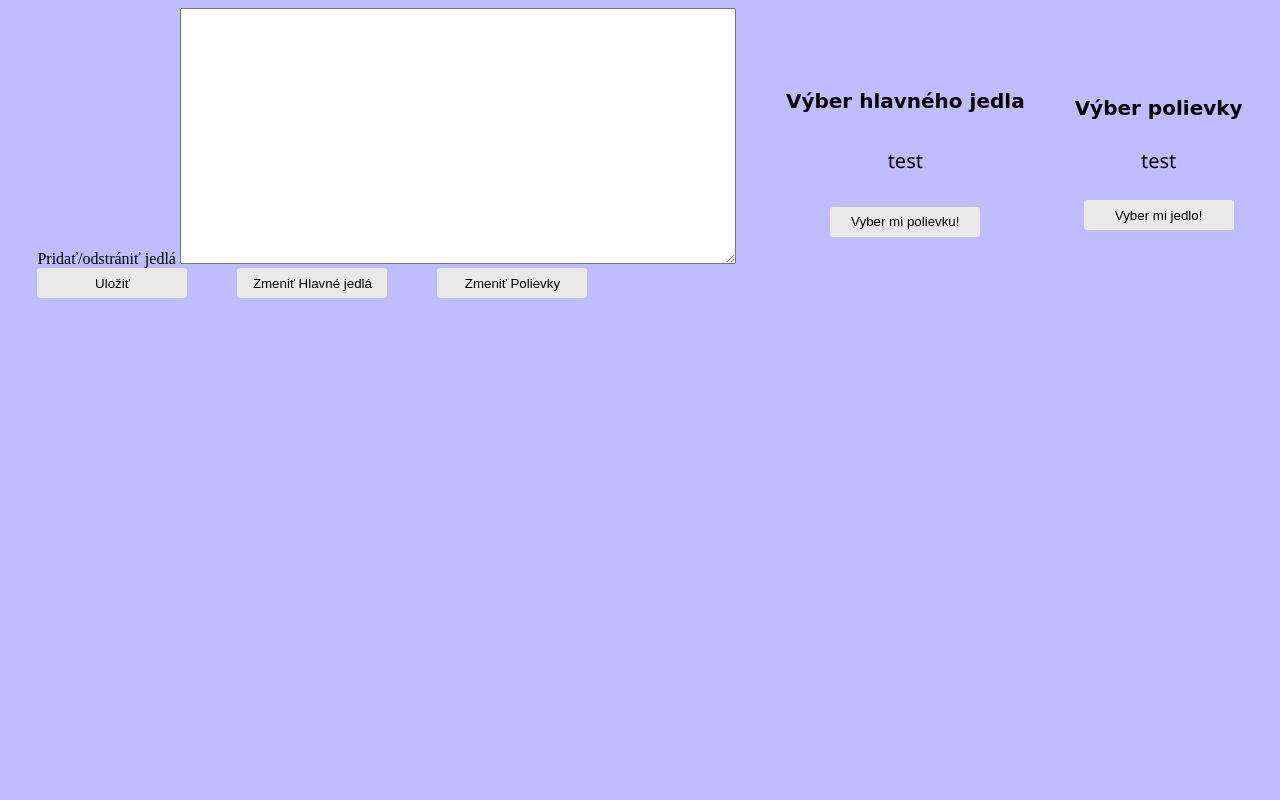
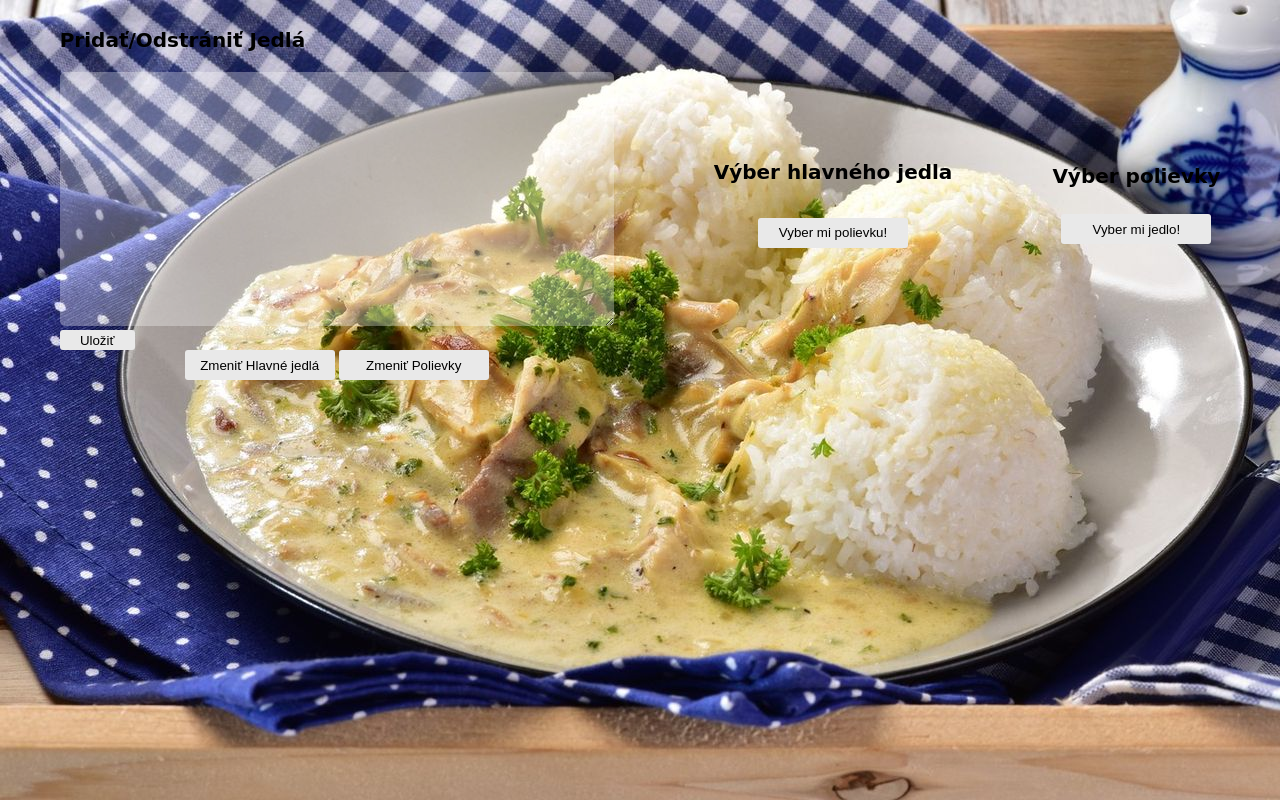
Before and after one commit to Eeper242/Raspberry-Pi-html-foood-generator, a plain HTML site: page Main (FG).html in a window 1280 px wide. Drawn offline with Linux system fonts and the light colour scheme.

Commit message:
Changed Project structure and some basic looks

```diff
--- a/Sites/Main (FG).html
+++ b/Main (FG).html
@@ -9,27 +9,29 @@
 </head>
 <body class="container">
 	<div>
-		<label for="ChangeArea">Pridať/odstrániť jedlá</label>
+		<p class="Header">Pridať/Odstrániť Jedlá</p>
 		<textarea id="ChangeArea"></textarea>
-		<center class="container">
-			<button onclick="save()">Uložiť</button>
-			<button onclick="loadMMeal()">Zmeniť Hlavné jedlá</button>
-			<button onclick="loadSoup()">Zmeniť Polievky</button>
-		</center>
+		<div>
+			<button id="saveBTN" onclick="save()">Uložiť</button>
+			<center>
+				<button onclick="loadMMeal()" class="Style1">Zmeniť Hlavné jedlá</button>
+				<button onclick="loadSoup()" class="Style1">Zmeniť Polievky</button>
+			</center>
+		</div>
 	</div>
 	<div>
 		<center>
 			<p class="Header">Výber hlavného jedla</p>
-			<h5 class="Main" id="MMeal">test</h5>
-			<button onclick="genMMeal();">Vyber mi polievku!</button>
+			<h5 class="Main" id="MMeal"> </h5>
+			<button onclick="genMMeal();" class="Style1">Vyber mi polievku!</button>
 		</center>
 	</div>
 
 	<div>
 		<center>
 			<p class="Header">Výber polievky</p>
-			<h4 class="Main" id="soup">test</h4>
-			<button onclick="genSoup();">Vyber mi jedlo!</button>
+			<h4 class="Main" id="soup"> </h4>
+			<button onclick="genSoup();" class="Style1">Vyber mi jedlo!</button>
 		</center>
 	</div>
 </body>
--- /dev/null
+++ b/Meals/MMeals.txt
@@ -0,0 +1 @@
+Halušky, Pirohy, Pizza, Pečené kura z Eperii, Mäsové guľky v paradajkovej omáčke, Rezance s Tvarohom/Makom, Guláš, Segedínsky guláš, Sviečková,
--- a/Sites/Meals/MMeals.txt
+++ /dev/null
@@ -1 +0,0 @@
-daco, daco2, daco 3,
--- a/Sites/Style.css
+++ b/Style.css
@@ -4,13 +4,14 @@ h5{
 }
 
 body{
-    background-color: rgb(189, 189, 255);
+    /* background-color: rgb(189, 189, 255); */
+    background-image: url(images/BG.jpg);
     display: flex;
     align-items: center;
     justify-content: center;
 }
 
-button{
+.Style1{
     border: none;
     background-color: rgb(233, 233, 233);
     width: 150px;
@@ -18,14 +19,22 @@ button{
     border-radius: 3px;
 }
 
-button:hover{
+.Style1:hover{
     transition: 100ms;
     background-color: rgb(190, 190, 190);
 }
 
+#saveBTN{
+    background-color: rgb(233,233,233);
+    border: none;
+    border-radius: 3px;
+    width: 75px;
+    height: 20px;
+}
+
 .container{
     display: flex;
-    gap: 50px;
+    gap: 100px;
 }
 
 .Header{
@@ -43,4 +52,11 @@ button:hover{
 #ChangeArea{
     width: 550px;
     height: 250px;
+    border: none;
+    border-radius: 5px;
+    background-color: rgba(255, 255, 255, 0.308);
 }
+
+#ChangeArea:focus{
+    background-color: rgba(255, 255, 255, 0.7);
+}
```
Also changed, not shown: Meals/Soups.txt (renamed from Sites/Meals/Soups.txt), Script.js (renamed from Sites/Script.js).
